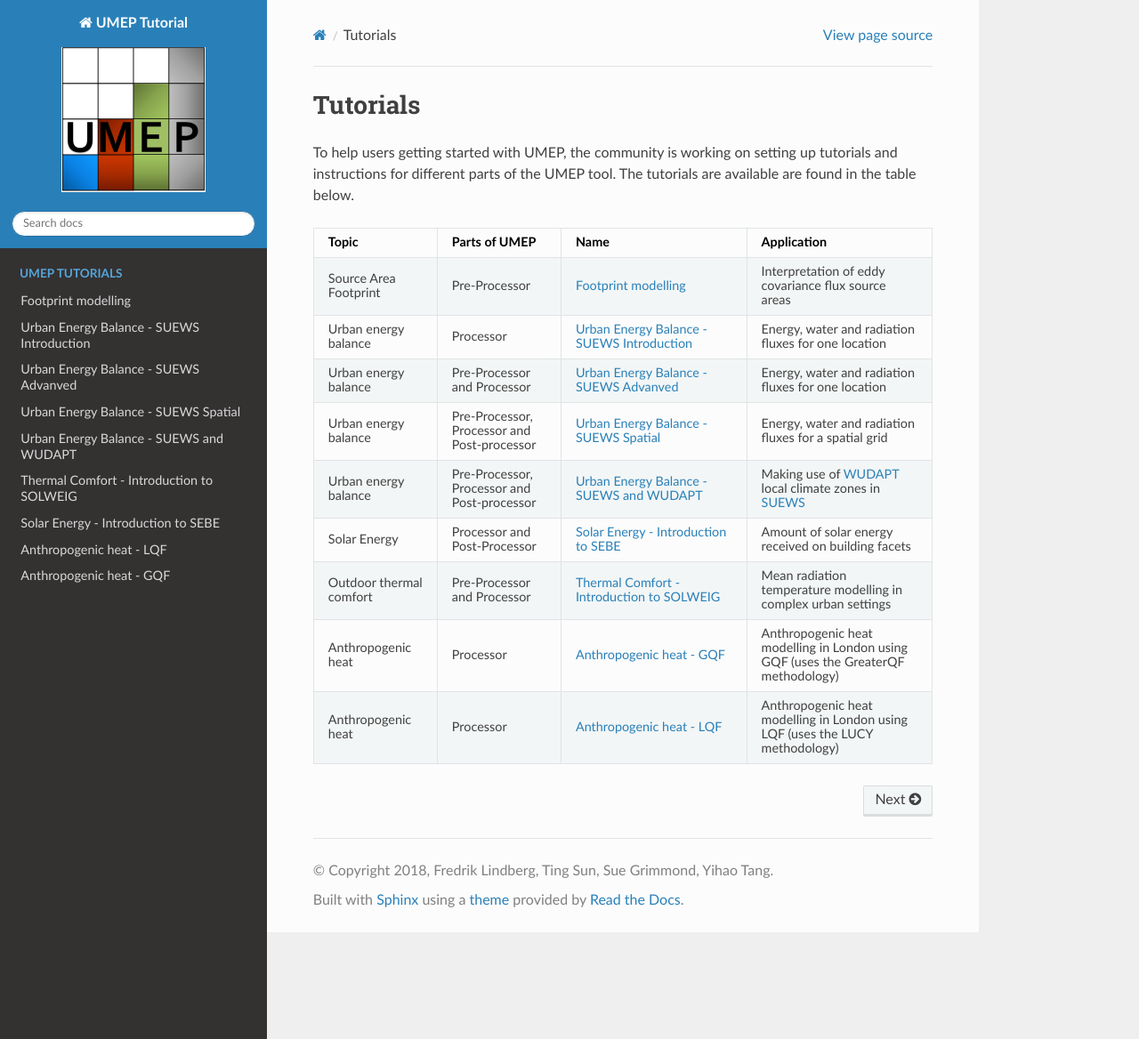
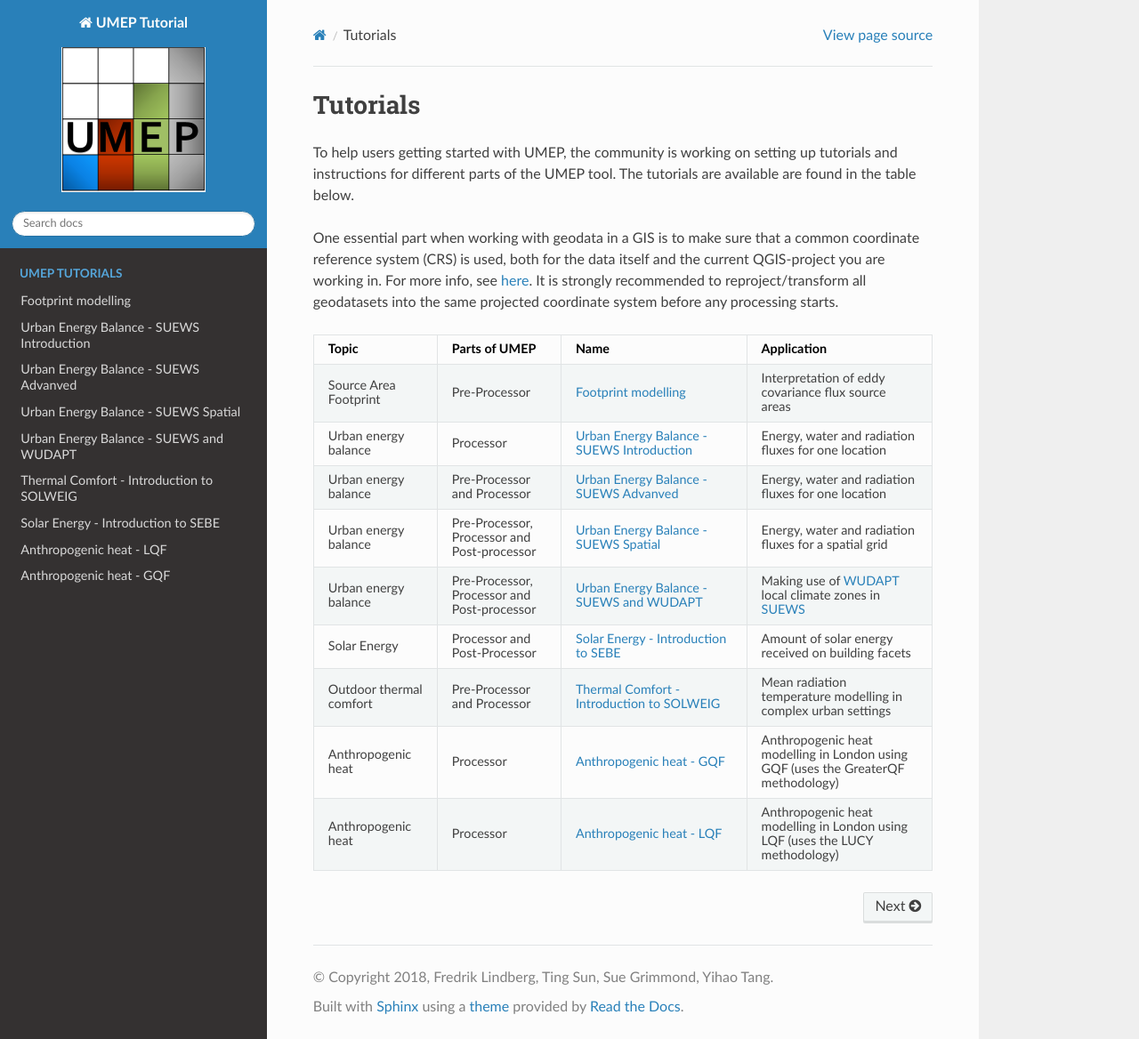
Before and after one commit to Urban-Meteorology-Reading/Tutorials, a Sphinx documentation site: the page built from docs/source/index.rst, in a window 1280 px wide and 1168 px high. Shown: the whole window at 89% size. Built offline with Sphinx 7.4.7 and the Read the Docs theme 2.0.0, drawn with Linux system fonts in a browser that asks for light colours.

Commit message:
Adding info on CRS

```diff
--- a/docs/source/index.rst
+++ b/docs/source/index.rst
@@ -7,6 +7,8 @@ Tutorials
 To help users getting started with UMEP, the community is working on
 setting up tutorials and instructions for different parts of the UMEP
 tool. The tutorials are available are found in the table below.
+
+One essential part when working with geodata in a GIS is to make sure that a common coordinate reference system (CRS) is used, both for the data itself and the current QGIS-project you are working in. For more info, see `here <https://docs.qgis.org/2.18/en/docs/gentle_gis_introduction/coordinate_reference_systems.html>`__. It is strongly recommended to reproject/transform all geodatasets into the same projected coordinate system before any processing starts.
 
 
 .. list-table::
```
